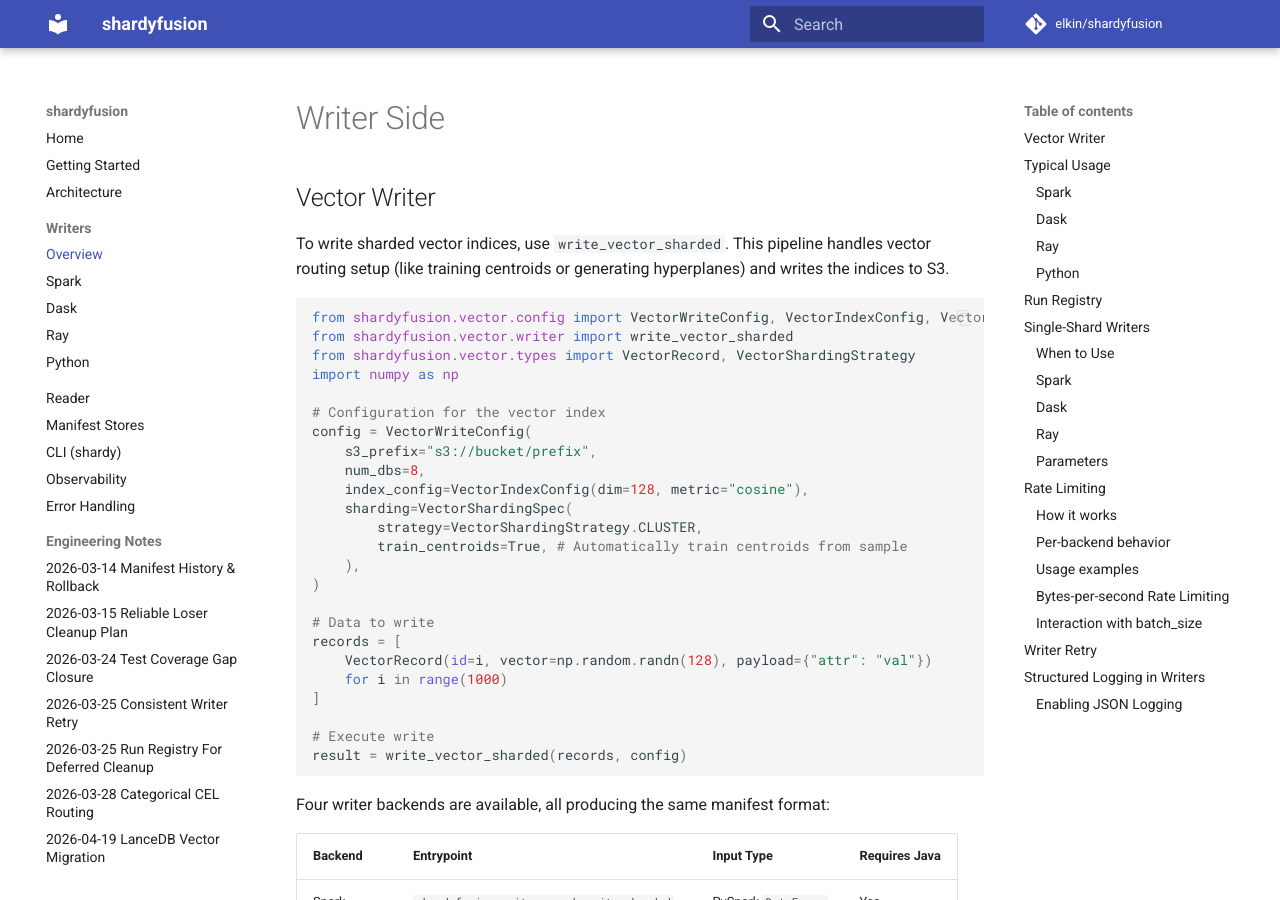
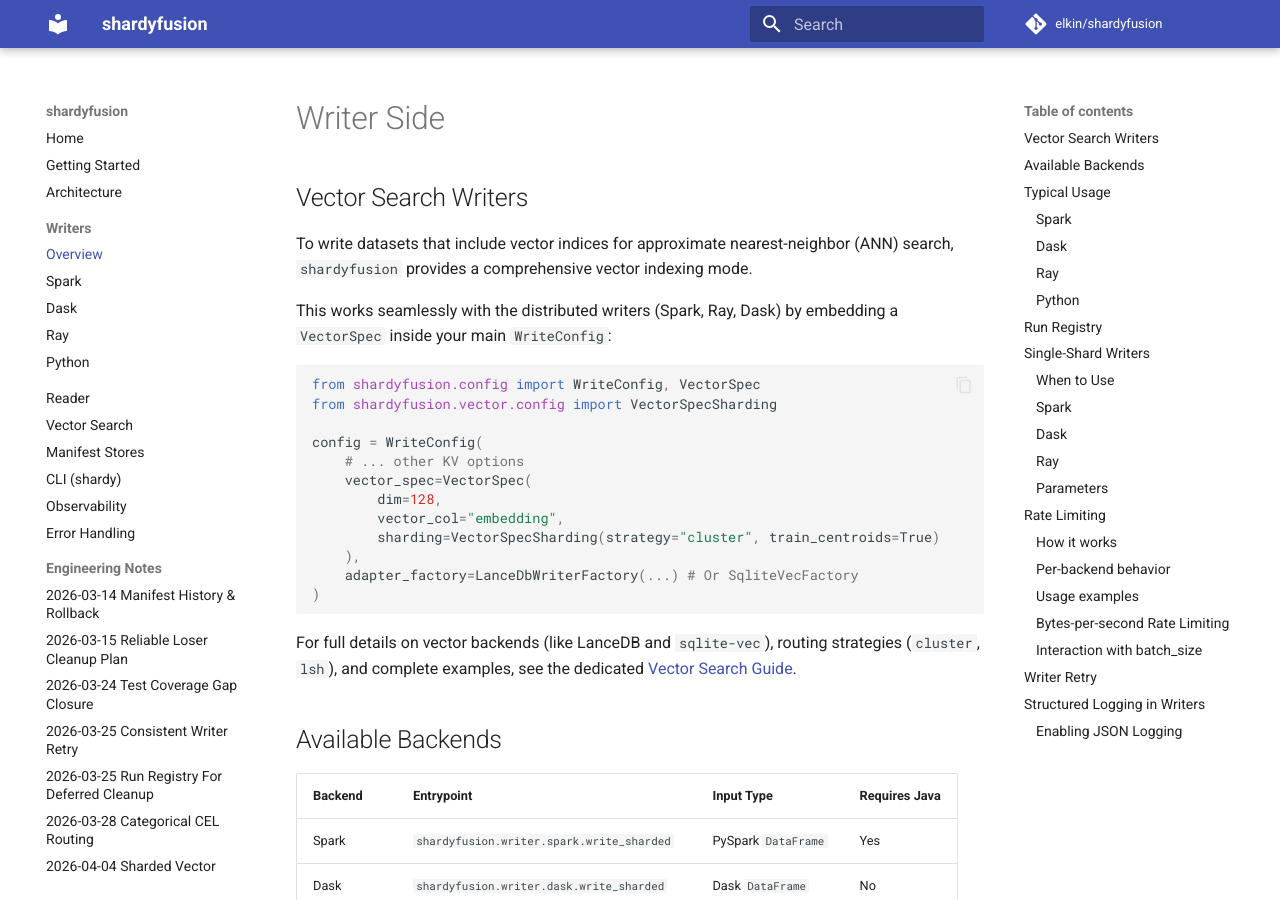
Before and after one commit to elkin/shardyfusion, an MkDocs documentation site: the page built from docs/writer.md, in a window 1280 px wide and 900 px high. Built offline with MkDocs 1.6.1 and Material for MkDocs 9.7.7, drawn with Linux system fonts in a browser that asks for light colours; comment, search, counter and statistics services are not loaded.

Commit message:
docs: comprehensive rewrite of Vector Search documentation
- Move vector-search-review.md out of primary docs path (outdated architectural review)
- Replace vector-search-over-sqlite-shards.md with a comprehensive vector-search.md guide
- Add clear use-cases comparing LanceDB (high perf sidecar) and sqlite-vec (embedded)
- Add code examples for distributed Spark writer using LanceDbWriterFactory
- Add code examples for reading via UnifiedShardedReader
- Update mkdocs.yml navigation links

````diff
--- a/docs/writer.md
+++ b/docs/writer.md
@@ -1,37 +1,29 @@
 # Writer Side
 
-## Vector Writer
-To write sharded vector indices, use `write_vector_sharded`. This pipeline handles vector routing setup (like training centroids or generating hyperplanes) and writes the indices to S3.
+## Vector Search Writers
+
+To write datasets that include vector indices for approximate nearest-neighbor (ANN) search, `shardyfusion` provides a comprehensive vector indexing mode.
+
+This works seamlessly with the distributed writers (Spark, Ray, Dask) by embedding a `VectorSpec` inside your main `WriteConfig`:
 
 ```python
-from shardyfusion.vector.config import VectorWriteConfig, VectorIndexConfig, VectorShardingSpec
-from shardyfusion.vector.writer import write_vector_sharded
-from shardyfusion.vector.types import VectorRecord, VectorShardingStrategy
-import numpy as np
+from shardyfusion.config import WriteConfig, VectorSpec
+from shardyfusion.vector.config import VectorSpecSharding
 
-# Configuration for the vector index
-config = VectorWriteConfig(
-    s3_prefix="s3://bucket/prefix",
-    num_dbs=8,
-    index_config=VectorIndexConfig(dim=128, metric="cosine"),
-    sharding=VectorShardingSpec(
-        strategy=VectorShardingStrategy.CLUSTER,
-        train_centroids=True, # Automatically train centroids from sample
+config = WriteConfig(
+    # ... other KV options
+    vector_spec=VectorSpec(
+        dim=128,
+        vector_col="embedding",
+        sharding=VectorSpecSharding(strategy="cluster", train_centroids=True)
     ),
+    adapter_factory=LanceDbWriterFactory(...) # Or SqliteVecFactory
 )
-
-# Data to write
-records = [
-    VectorRecord(id=i, vector=np.random.randn(128), payload={"attr": "val"})
-    for i in range(1000)
-]
-
-# Execute write
-result = write_vector_sharded(records, config)
 ```
 
+For full details on vector backends (like LanceDB and `sqlite-vec`), routing strategies (`cluster`, `lsh`), and complete examples, see the dedicated [Vector Search Guide](vector-search.md).
 
-Four writer backends are available, all producing the same manifest format:
+## Available Backends
 
 | Backend | Entrypoint | Input Type | Requires Java |
 |---------|-----------|------------|---------------|
--- a/mkdocs.yml
+++ b/mkdocs.yml
@@ -33,6 +33,7 @@ nav:
     - Ray: writers/ray.md
     - Python: writers/python.md
   - Reader: reader.md
+  - Vector Search: vector-search.md
   - Manifest Stores: manifest-stores.md
   - CLI (shardy): cli.md
   - Observability: observability.md
@@ -44,6 +45,8 @@ nav:
     - 2026-03-25 Consistent Writer Retry: engineering-notes/2026-03-25-consistent-writer-retry.md
     - 2026-03-25 Run Registry For Deferred Cleanup: engineering-notes/2026-03-25-run-registry-for-deferred-cleanup.md
     - 2026-03-28 Categorical CEL Routing: engineering-notes/2026-03-28-categorical-cel-routing.md
+    - 2026-04-04 Sharded Vector Search: engineering-notes/2026-04-04-sharded-vector-search.md
+    - 2026-04-06 Vector Search Review: engineering-notes/2026-04-06-vector-search-review.md
     - 2026-04-19 LanceDB Vector Migration: engineering-notes/2026-04-19-lancedb-vector-migration.md
   - Operations: operations.md
   - Tox & Dependency Matrix: tox-and-dependency-matrix.md
````
Also changed, not shown: docs/reader.md (+26 -3 lines), docs/vector-search-over-sqlite-shards.md (deleted, +0 -71 lines), docs/vector-search.md (added, +140 -0 lines), docs/engineering-notes/2026-04-06-vector-search-review.md (renamed from docs/vector-search-review.md).
